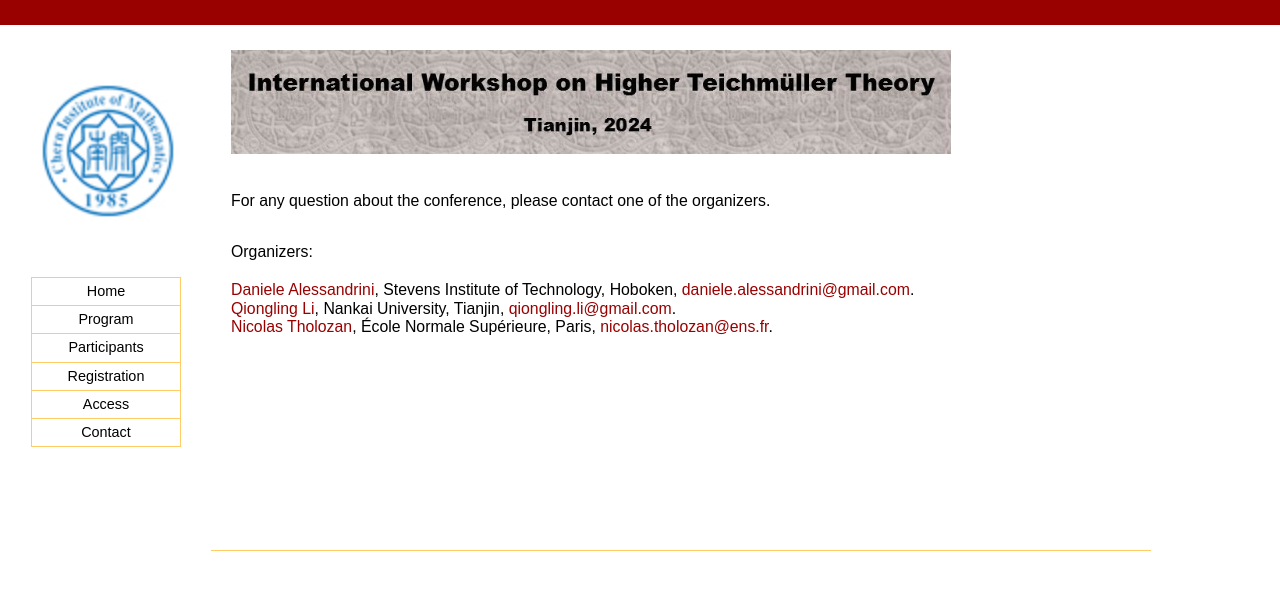
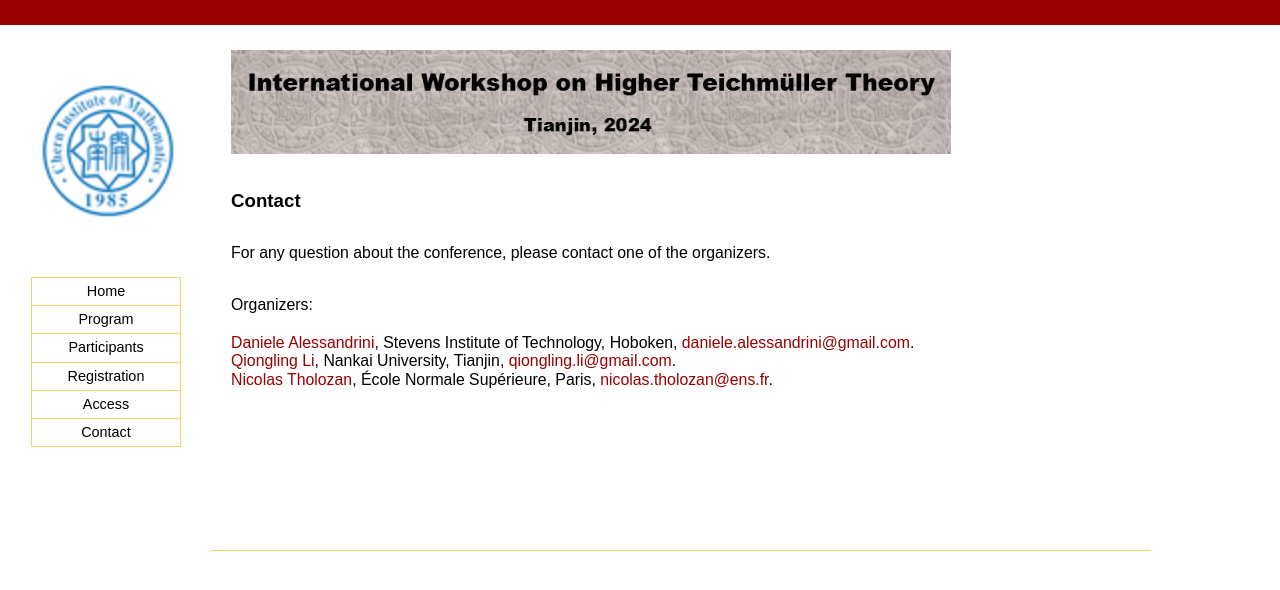
Before and after one commit to daniele-math/daniele-math.github.io, a plain HTML site: page ConferenceNankai/TContact.html in a window 1280 px wide. Shown: the top 590 px of the page. Drawn offline with Linux system fonts and the light colour scheme.

Commit message:
Update TContact.html

```diff
--- a/ConferenceNankai/TContact.html
+++ b/ConferenceNankai/TContact.html
@@ -68,6 +68,8 @@
         </div>
 
 		<div style="text-align:left">
+	    <p><br><font style="font-size: 1.3em;"><b>Contact</b></font></p>
+
 
             <p><br><font style="font-size: 1.1em;">For any question about the conference, please contact one of the organizers.
             <!--us at the following address:
```
